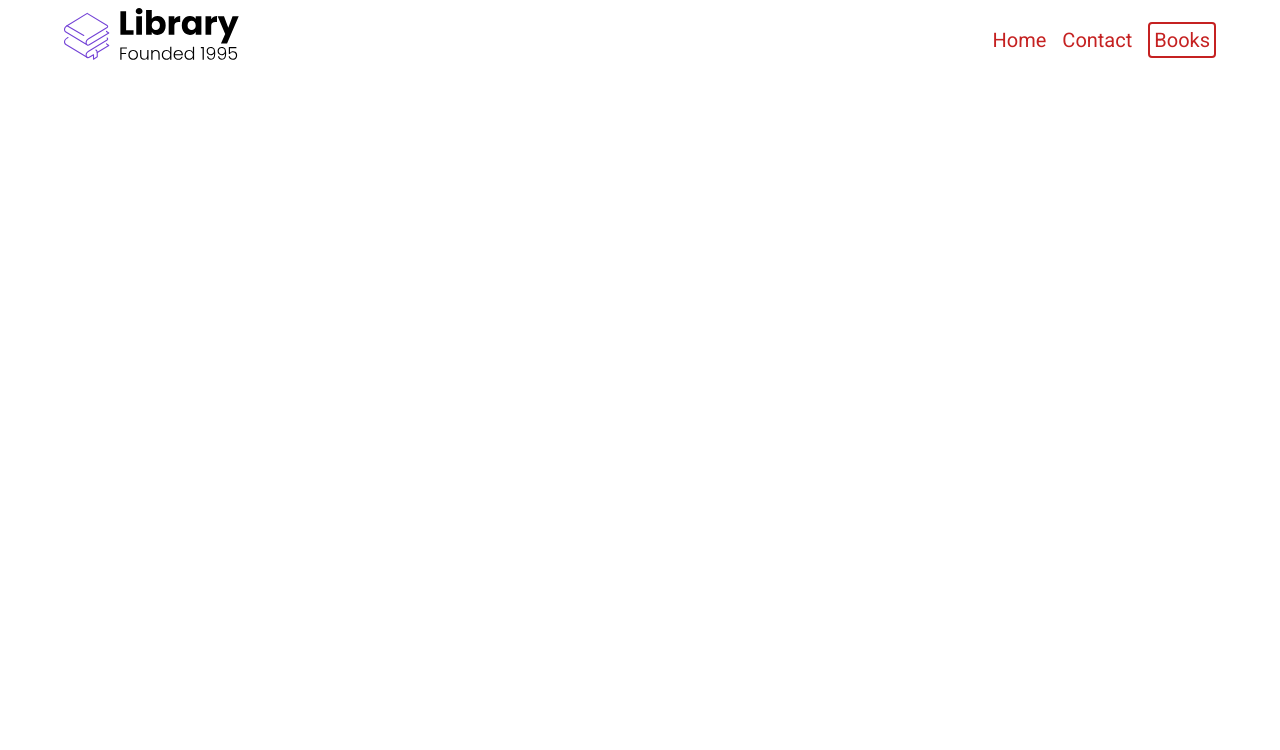
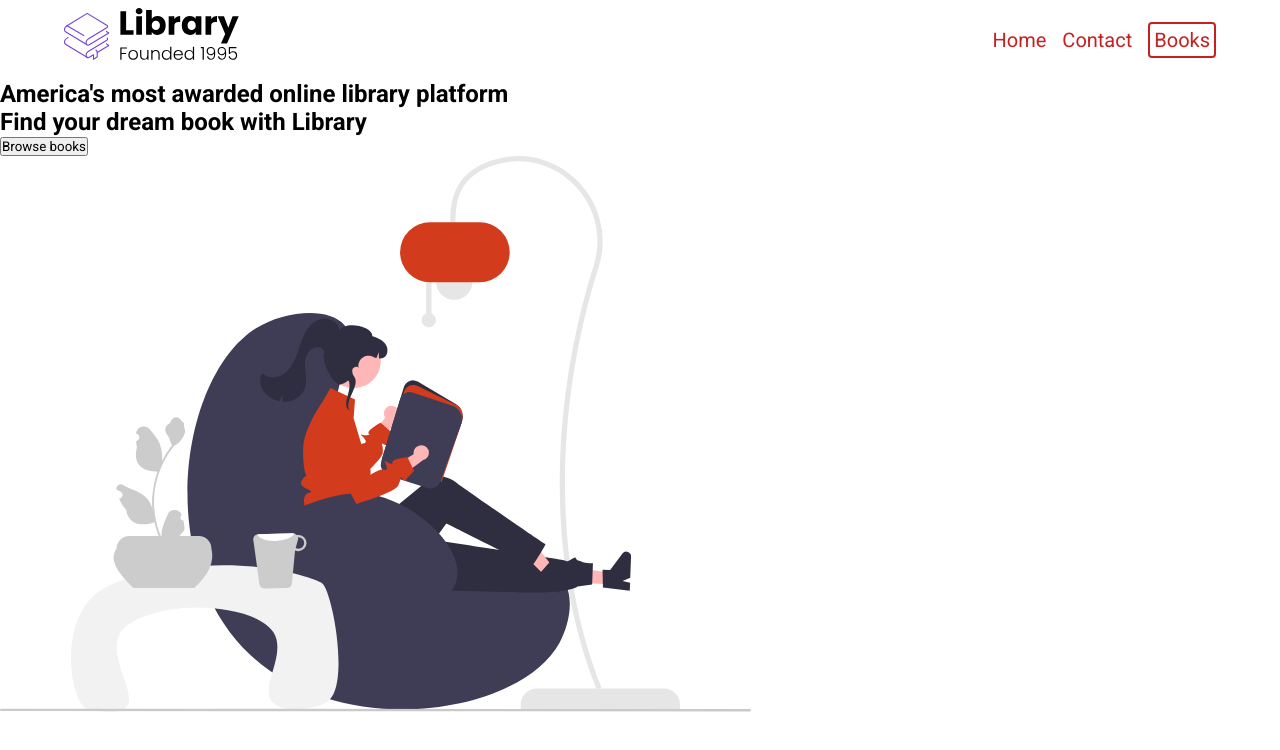
Before and after one commit to VLopez014/E-Commerce_Practice, a plain HTML site: page index.html in a window 1280 px wide. Drawn offline with Linux system fonts and the light colour scheme.

Commit message:
added a landing page section, added image, and title and sub title

```diff
--- a/index.html
+++ b/index.html
@@ -8,7 +8,7 @@
   <title>Library</title>
 </head>
 <body>
-  <section>
+  <section id="landing">
     <nav>
       <div class="nav__container">
         <figure class="nav__logo--wrapper">
@@ -23,9 +23,19 @@
       </div>
     </nav>
     <header>
-
+      <div class="header__container">
+        <div class="header__description">
+          <h1 class="header__title">America's most awarded online library platform</h1>
+          <h2>Find your dream book with <span class="text-color--red">Library</span></h2>
+          <button class="browse__button">Browse books</button>
+        </div>
+        <figure class="header__img--wrapper">
+          <img src="./assets/undraw_books.svg" alt="">
+        </figure>
+      </div>
     </header>
   </section>
+
   <section>
 
   </section>
```
